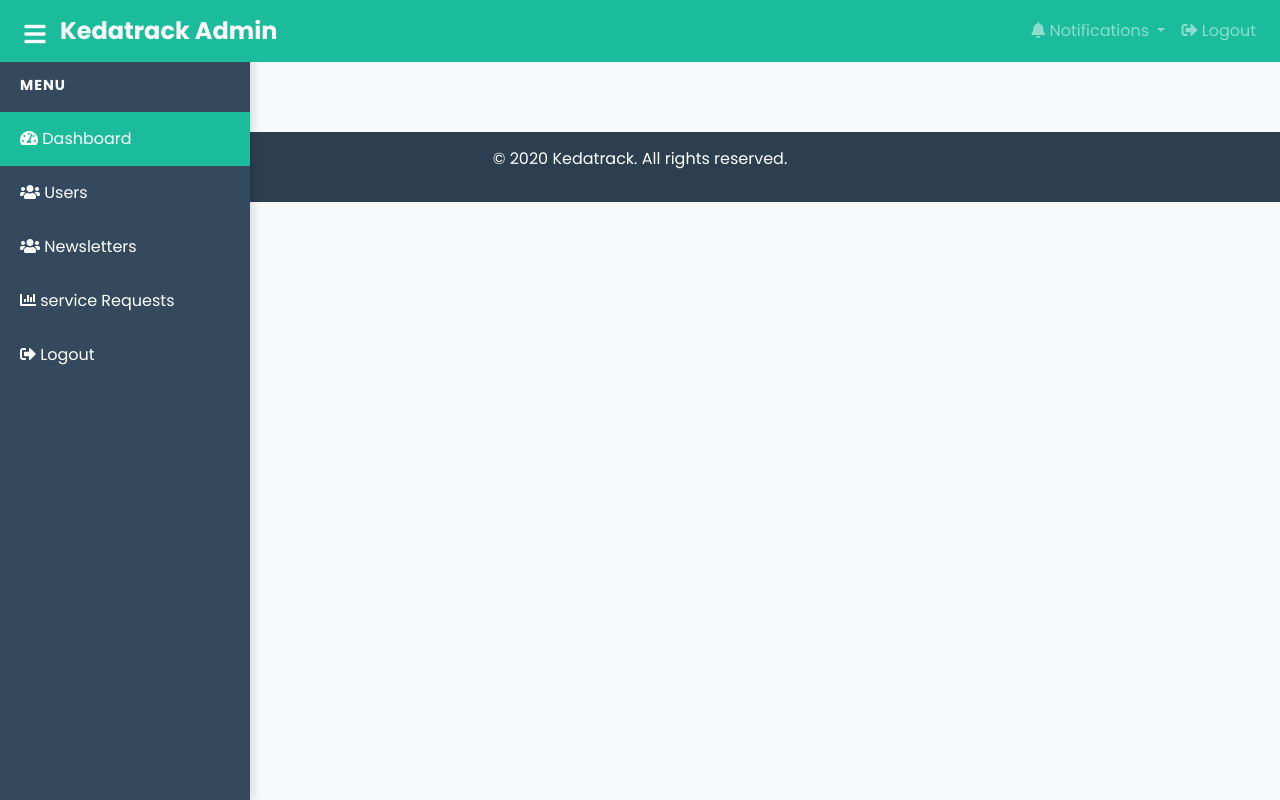
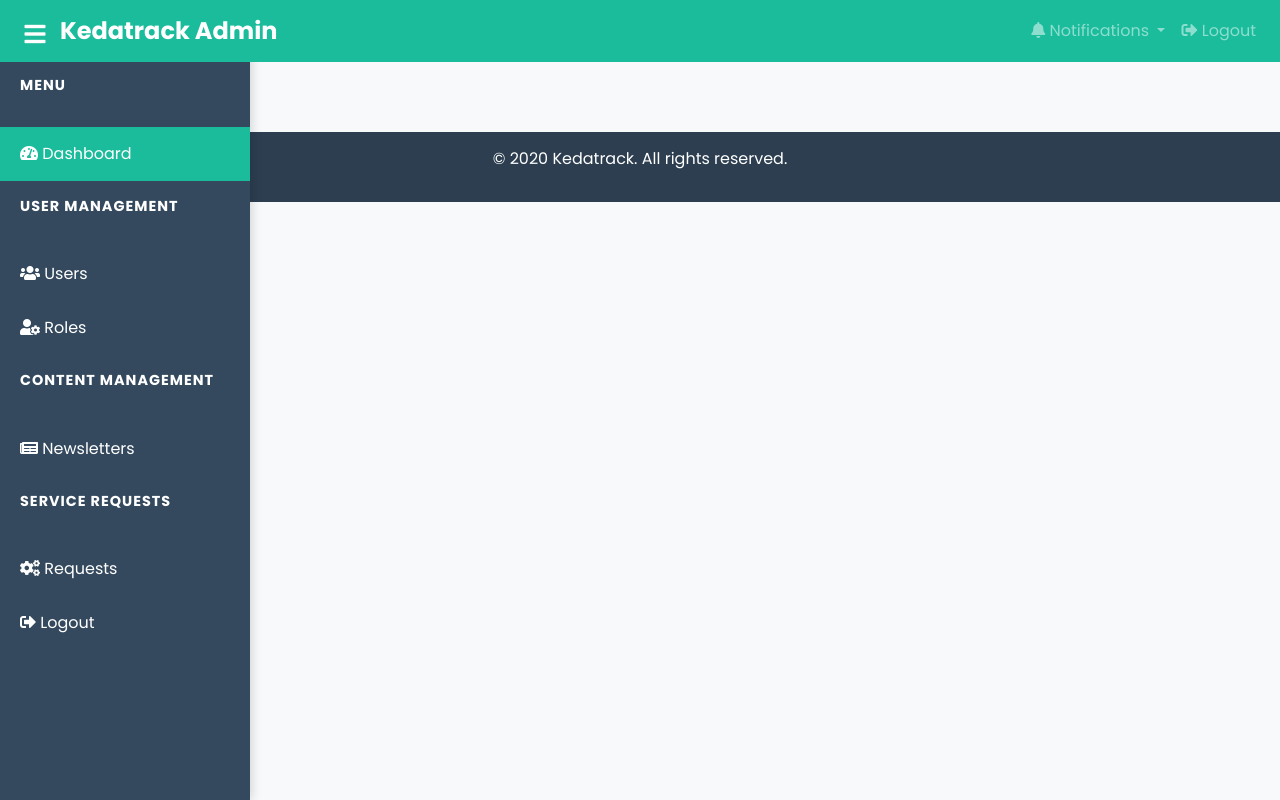
Before and after one commit to KEVINOCHAE/kedatrack, a Flask app: template app/templates/admin_base.html in a window 1280 px wide. Run offline with Flask 3, Linux system fonts and the light colour scheme; the template is opened without the code that fills it: most values are stand-ins (such as "Sample title", 1, 10 or a date in 2020).

Commit message:
admin dashboard

```diff
--- a/app/templates/admin_base.html
+++ b/app/templates/admin_base.html
@@ -92,6 +92,9 @@
             font-size: 0.9rem;
             font-weight: bold;
             letter-spacing: 1px;
+            color: #ffffff;
+            background-color: #34495e;
+            margin-bottom: 15px;
         }
 
         /* Sidebar Toggle Button */
@@ -209,21 +212,35 @@
     <!-- Sidebar -->
     <div class="sidebar" id="sidebar">
         <div class="sidebar-heading">Menu</div>
+
+        <!-- Dashboard Section -->
         <a href="#" class="nav-link active"><i class="fas fa-tachometer-alt"></i> Dashboard</a>
+
+        <!-- User Management Section -->
+        <div class="sidebar-heading">User Management</div>
         <a href="#" class="nav-link"><i class="fas fa-users"></i> Users</a>
-        <a href="#" class="nav-link"><i class="fas fa-users"></i> Newsletters</a>
-        <a href="#" class="nav-link"><i class="fas fa-chart-bar"></i> service Requests</a>
+        <a href="#" class="nav-link"><i class="fas fa-user-cog"></i> Roles</a>
+
+        <!-- Content Management Section -->
+        <div class="sidebar-heading">Content Management</div>
+        <a href="#" class="nav-link"><i class="fas fa-newspaper"></i> Newsletters</a>
+
+        <!-- Service Requests Section -->
+        <div class="sidebar-heading">Service Requests</div>
+        <a href="#" class="nav-link"><i class="fas fa-cogs"></i> Requests</a>
+
+        <!-- Logout -->
         <a href="#" class="nav-link"><i class="fas fa-sign-out-alt"></i> Logout</a>
     </div>
 
     <!-- Main Content -->
     <div class="content mt-5" id="content">
-
+        <!-- Content goes here -->
     </div>
 
     <footer class="mt-4 text-center">
         <p>&copy; {{ current_year }} Kedatrack. All rights reserved.</p>
-      </footer>
+    </footer>
 
     <!-- Scripts -->
     <script src="https://code.jquery.com/jquery-3.5.1.slim.min.js"></script>
```
